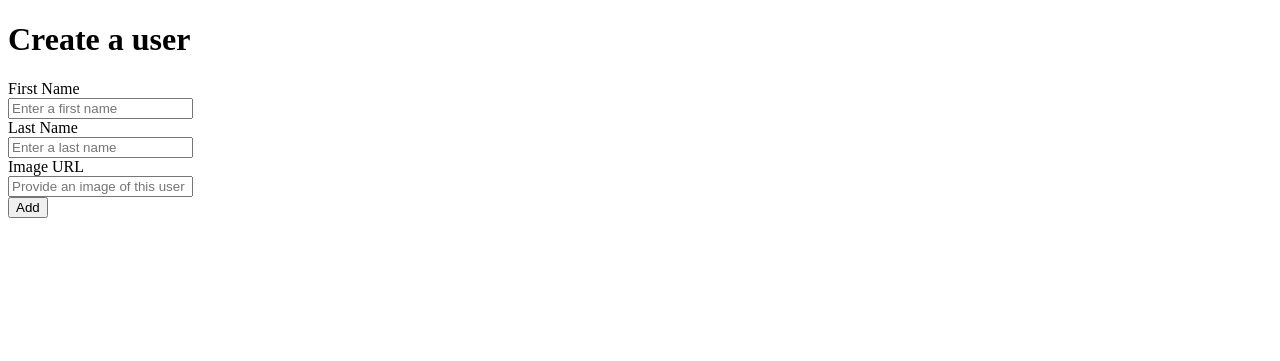
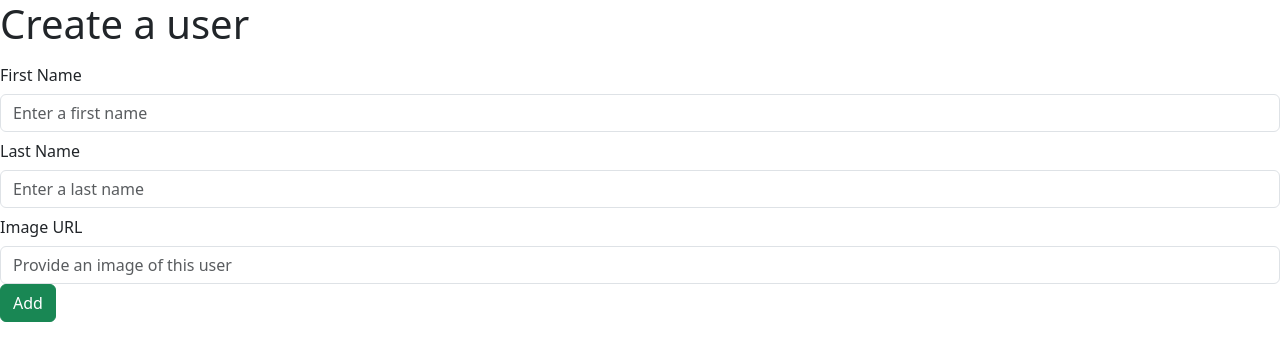
Before and after one commit to Apmaurasse/Blogly_part_one, a Flask app: page /users/new in a window 1280 px wide. Shown: the top 361 px of the page. Run offline with Flask 3, Linux system fonts and the light colour scheme.

Commit message:
Updating the files.

```diff
--- a/templates/base.html
+++ b/templates/base.html
@@ -3,6 +3,7 @@
 <head>
     <meta charset="UTF-8">
     <meta name="viewport" content="width=device-width, initial-scale=1.0">
+    <link rel="stylesheet" href="https://cdn.jsdelivr.net/npm/bootstrap@5.3.0/dist/css/bootstrap.min.css">
     <title>Blogly</title>
 </head>
 <body>
--- a/templates/posts/show.html
+++ b/templates/posts/show.html
@@ -15,7 +15,7 @@
   <button class="btn btn-outline-primary"
           formmethod="GET"
           formaction="/users/{{ post.user_id }}">Cancel</button>
-  <button class="btn btn-primary"
+  <button class="btn btn-warning"
           formmethod="GET"
           formaction="/posts/{{ post.id }}/edit">Edit</button>
   <button class="btn btn-danger"
--- a/templates/users/index.html
+++ b/templates/users/index.html
@@ -14,6 +14,6 @@
   {% endfor %}
 </ul>
 
-<p><a class="btn btn-sm btn-secondary" href="/users/new">Add user</a></p>
+<p><a class="btn btn-md btn-info" href="/users/new">Add user</a></p>
 
 {% endblock %}
--- a/templates/users/new.html
+++ b/templates/users/new.html
@@ -10,8 +10,8 @@
 <form method="POST">
 
   <div class="form-group row">
-    <label for="first_name" class="col-sm-2 col-form-label">First Name</label>
-    <div class="col-sm-10">
+    <label for="first_name" class="col-sm-4 col-form-label">First Name</label>
+    <div class="col-sm-20">
       <input type="text"
              class="form-control"
              id="first_name"
@@ -21,8 +21,8 @@
   </div>
 
   <div class="form-group row">
-    <label for="last_name" class="col-sm-2 col-form-label">Last Name</label>
-    <div class="col-sm-10">
+    <label for="last_name" class="col-sm-4 col-form-label">Last Name</label>
+    <div class="col-sm-20">
       <input type="text"
              class="form-control"
              id="last_name"
@@ -32,8 +32,8 @@
   </div>
 
   <div class="form-group row">
-    <label for="image_url" class="col-sm-2 col-form-label">Image URL</label>
-    <div class="col-sm-10">
+    <label for="image_url" class="col-sm-4 col-form-label">Image URL</label>
+    <div class="col-sm-20">
       <input type="text"
              class="form-control"
              id="image_url"
@@ -43,7 +43,7 @@
   </div>
 
   <div class="form-group row">
-    <div class="ml-auto mr-3">
+    <div class="ml-auto mr-6">
       <button type="submit" class="btn btn-success">Add</button>
     </div>
   </div>
```
Also changed, not shown: templates/posts/edit.html (+4 -4 lines), templates/posts/new.html (+5 -5 lines), templates/users/edit.html (+7 -7 lines), templates/users/show.html (+5 -5 lines).
